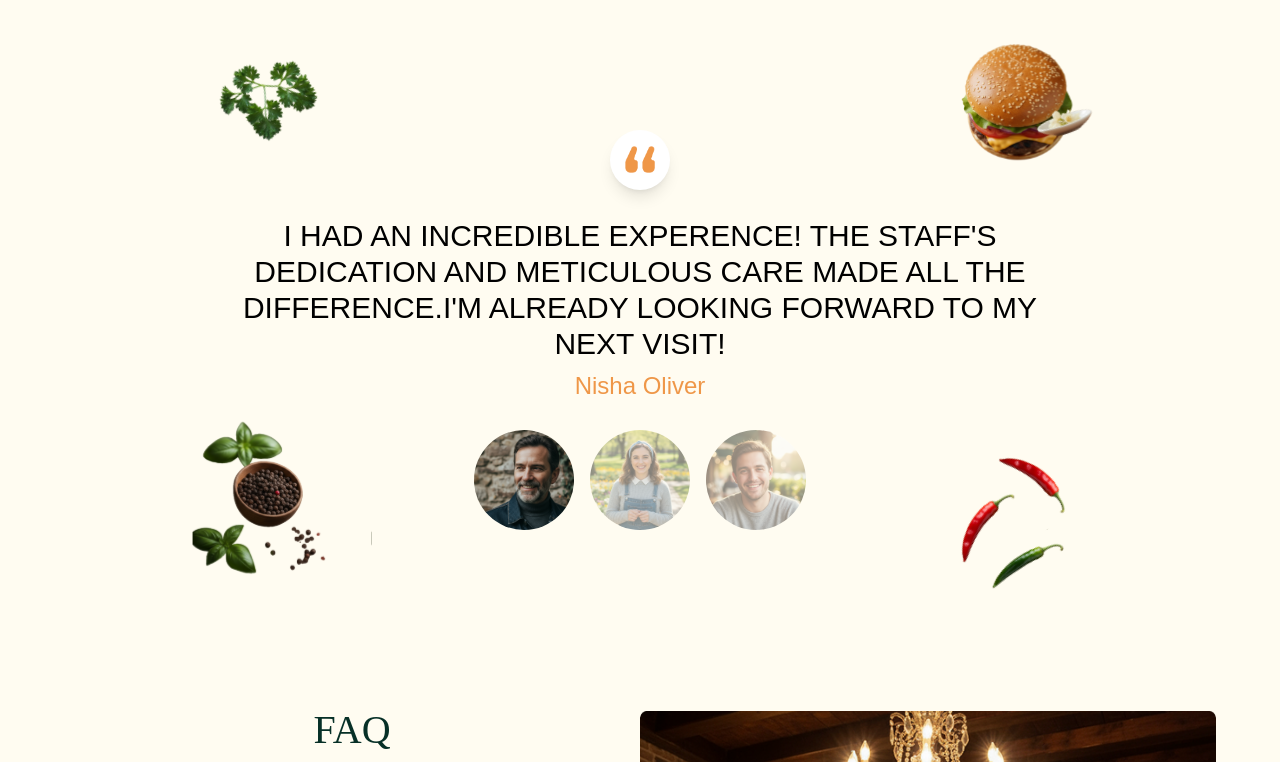
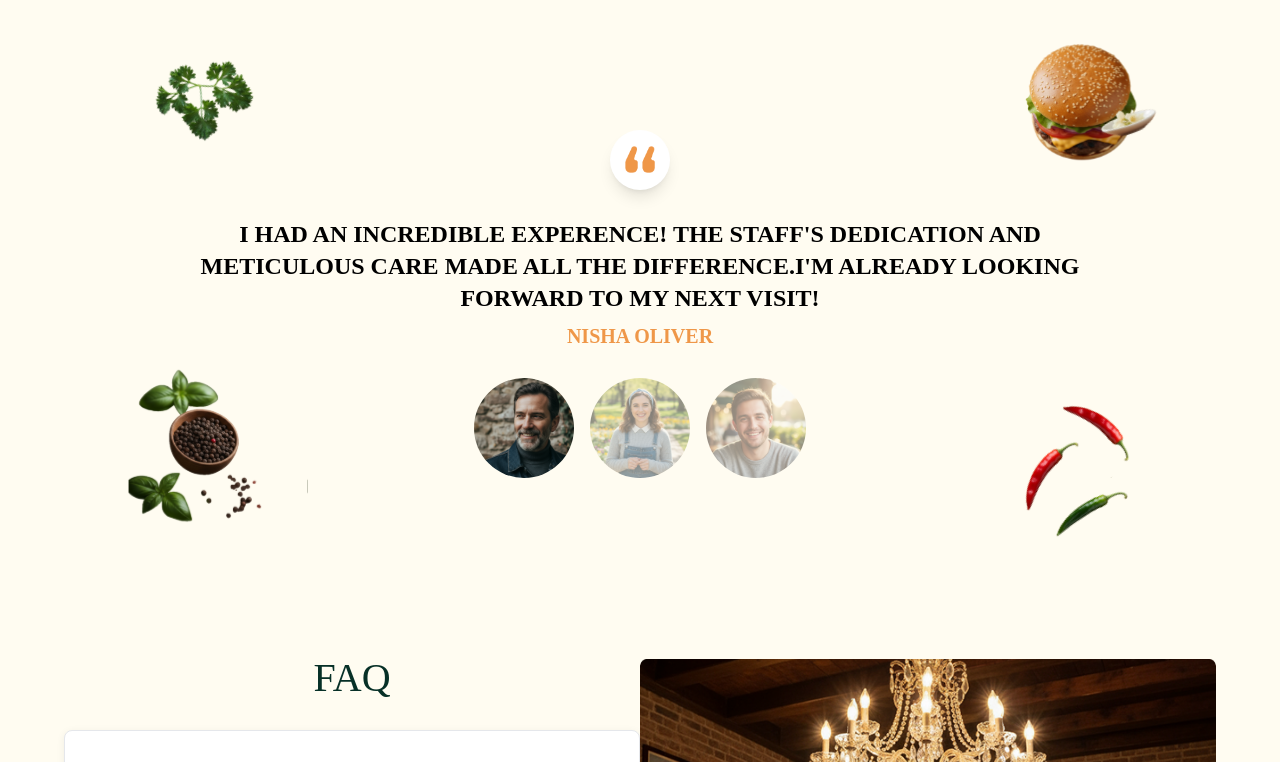
Before and after one commit to OrionLynn19/restaurant-bon-appetit, a Next.js app: page / in a window 1280 px wide. Shown: the part 2056-2818 px from the top of the page. Built offline with nearby package versions, Linux system fonts and the light colour scheme.

Commit message:
feat:fontupdate(hometest)

```diff
--- a/src/app/globals.css
+++ b/src/app/globals.css
@@ -1,5 +1,4 @@
 @import "tailwindcss";
-
 @theme {
   --color-background: #ffffff;
   --color-foreground: #171717;
@@ -127,12 +126,12 @@
 .text-dissolve {
   position: relative;
   display: inline-block;
-  animation: dissolveText 0.8s ease-in-out;
+  animation: dissolveText 0.6s ease-in-out;
 }
 
 @keyframes dissolveText {
   0% {
-    opacity: 0.3
+    opacity: 0.2
   }
 
   50% {
--- a/src/app/home-testimonial.tsx
+++ b/src/app/home-testimonial.tsx
@@ -10,15 +10,15 @@ export default function HomeTestimonial() {
 
     const text = [
         {
-            name: "Nisha Oliver",
+            name: "NISHA OLIVER",
             content: "I HAD AN INCREDIBLE EXPERENCE! THE STAFF'S DEDICATION AND METICULOUS CARE MADE ALL THE DIFFERENCE.I'M ALREADY LOOKING FORWARD TO MY NEXT VISIT!",
         },
         {
-            name: "Nisha Oliver",
+            name: "NISHA OLIVER",
             content: "DINING HERE WAS A TRUE PLEASURE! THE STAFF'S PASSION FOR SERVICE AND METICULOUS CARE MADE MY MEAL UNFORGETTABLE. I'M ALREADY LOOKING FORWARD TO MY NEXT VISIT!",
         },
         {
-            name: "Nisha Oliver",
+            name: "NISHA OLIVER",
             content: "WHAT AN INCREDIBLE DINING EXPERIENCE! THE TEAM'S DEDICATION AND THOUGHTFUL SERVICE REALLY STOOD OUT.I CAN'T WAIT TO COME BACK FOR ANOTHER MEAL!",
         }
     ];
@@ -46,7 +46,7 @@ export default function HomeTestimonial() {
     };
 
     return (
-        <div className="container relative max-w-4xl mx-auto p-8 my-5 ">
+        <div className="container relative max-w-5xl mx-auto p-8 my-5 ">
             <div className="absolute md:-top-15 -top-10 left-0">
                 <Image src="/images/test1.svg" alt="corner 1" width={150} height={120} className="md:w-[150px] md:h-[120px] w-[120px] h-[100px]" />
             </div>
@@ -73,11 +73,11 @@ export default function HomeTestimonial() {
                 <Image src="/images/testquote.png" alt="icon" width={30} height={30} />
             </div>
 
-            <div className= "text-center font-normal mb-7 "style={{ fontFamily: "var(--font-bebas)" }}>
-                <p className="mb-2 md:text-3xl text-2xl text-[#000000] text-dissolve" key={active}>
+            <div className= "text-center font-semibold mb-7 font-[bebas]">
+                <p className="mb-2 md:text-2xl text-xl text-[#000000] text-dissolve" key={active}>
                     {text[active].content}
                 </p>
-                <span className={`inline-block md:text-2xl text-xl text-[#EF9748] ${nameShake ? "shake-left" : ""}`}>{text[active].name}</span>
+                <span className={`inline-block md:text-xl text-lg text-[#EF9748] ${nameShake ? "shake-left" : ""}`}>{text[active].name}</span>
             </div>
 
             <div className="flex justify-center gap-4">
```
